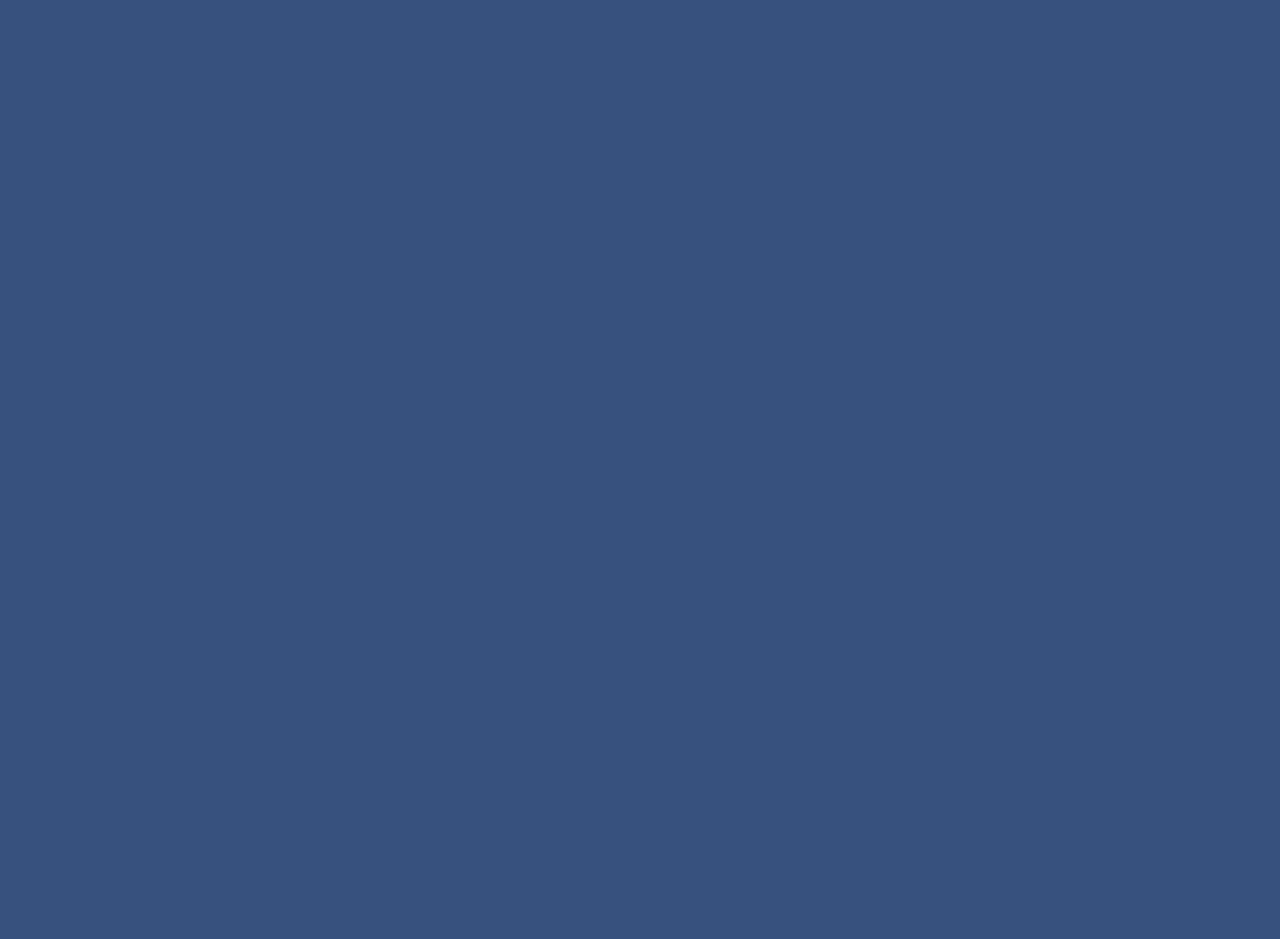
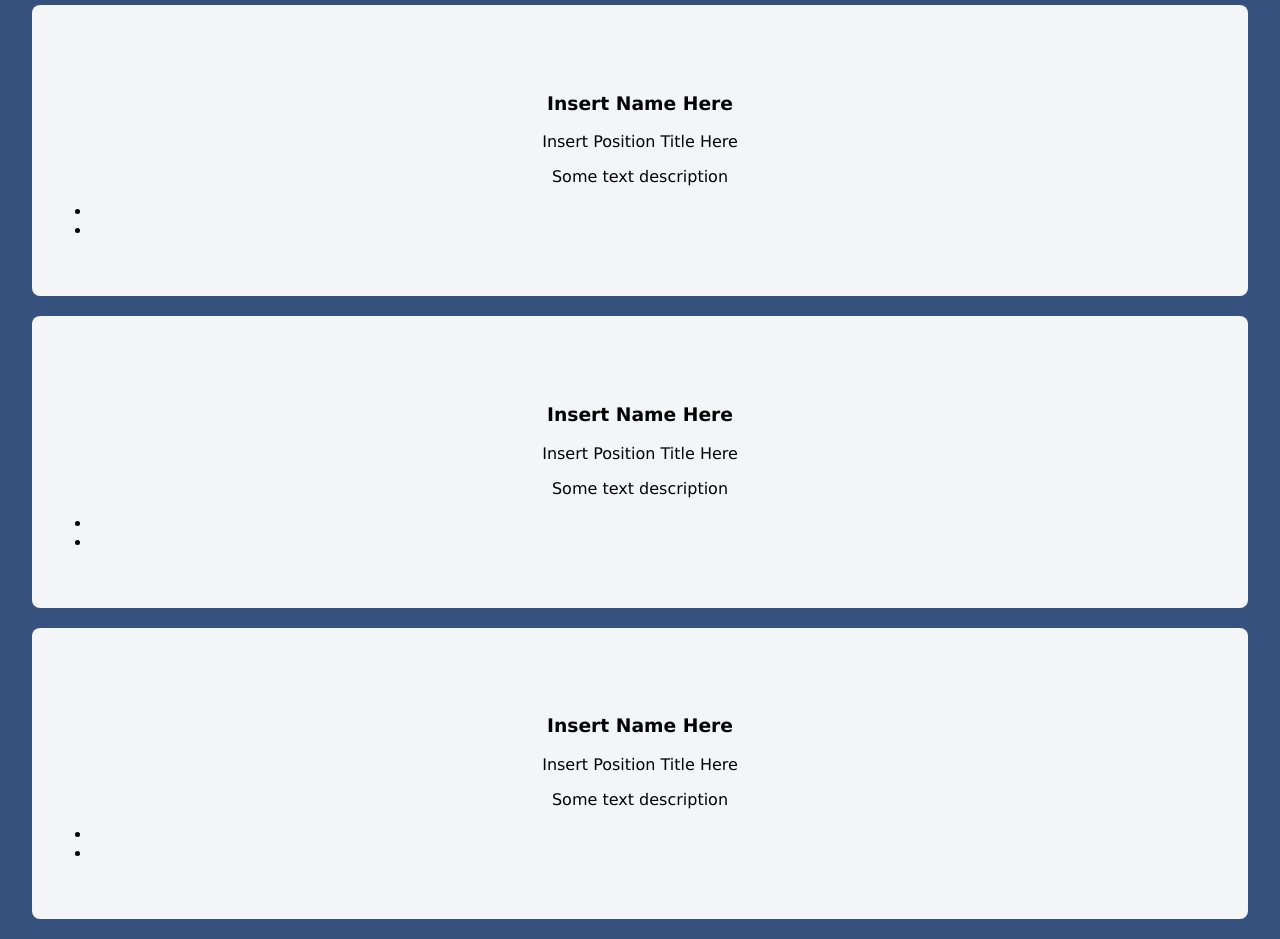
Before and after one commit to Queen-s-Data-Analytics-Association/QDAA-Website, a React (Create React App) app: page /team in a window 1280 px wide. Shown: the part 160-1099 px from the top of the page. Before the commit the page ends 800 px from the top, so only its background shows below. Built offline with nearby package versions, Linux system fonts and the light colour scheme.

Commit message:
design implement for team

```diff
--- /dev/null
+++ b/src/components/Services.jsx
@@ -0,0 +1,79 @@
+import React from "react";
+
+function Services () {
+    let message = "text"
+    return (
+        <section className="section-white">
+            <div className="container">
+                <div className="row">
+                    <div className="col-md-12 text-center">
+                        <h2 className="section-title">
+                            QDAA Exec Team
+                        </h2>
+                        <p className="section-subtitle">{message}</p>
+                    </div>
+                    <div className="col-sm-6 col-md-4">
+                        <div className="team-item">
+                            <img></img>
+                            <h3>Insert Name Here</h3>
+                            <div className="team-info">
+                                <p>Insert Position Title Here</p>
+                                <p>Some text description</p>
+
+                                <ul className="team-icon">
+                                    <li><a href="#" className="instagram">
+                                        <i className="fa fa-instagram"></i>
+                                    </a></li>
+                                    <li><a href="#" className="linkedin">
+                                        <i className="fa fa-linkedin"></i>
+                                    </a></li>
+                                </ul>
+                            </div>
+                        </div>
+                    </div>
+                    <div className="col-sm-6 col-md-4">
+                        <div className="team-item">
+                            <img></img>
+                            <h3>Insert Name Here</h3>
+                            <div className="team-info">
+                                <p>Insert Position Title Here</p>
+                                <p>Some text description</p>
+
+                                <ul className="team-icon">
+                                    <li><a href="#" className="instagram">
+                                        <i className="fa fa-instagram"></i>
+                                    </a></li>
+                                    <li><a href="#" className="linkedin">
+                                        <i className="fa fa-linkedin"></i>
+                                    </a></li>
+                                </ul>
+                            </div>
+                        </div>
+                    </div>
+                    <div className="col-sm-6 col-md-4">
+                        <div className="team-item">
+                            <img></img>
+                            <h3>Insert Name Here</h3>
+                            <div className="team-info">
+                                <p>Insert Position Title Here</p>
+                                <p>Some text description</p>
+
+                                <ul className="team-icon">
+                                    <li><a href="#" className="instagram">
+                                        <i className="fa fa-instagram"></i>
+                                    </a></li>
+                                    <li><a href="#" className="linkedin">
+                                        <i className="fa fa-linkedin"></i>
+                                    </a></li>
+                                </ul>
+                            </div>
+                        </div>
+                    </div>
+                </div>
+
+            </div>
+        </section>
+    )
+}
+
+export default Services
--- a/src/pages/Team.js
+++ b/src/pages/Team.js
@@ -1,7 +1,9 @@
+import Services from "../components/Services"
+
 export default function Team() {
     return (
-        <>
-
-        </>
+        <div>
+            <Services />
+        </div>
     )
 }
--- a/src/styles.css
+++ b/src/styles.css
@@ -59,3 +59,16 @@ body {
     justify-content: center;
     color: white;
 }
+
+.team-item {
+    background: #f4f5f6;
+    text-align: center;
+    margin: 20px 0;
+    padding: 50px 20px 40px 20px;
+    border-radius: 8px 8px;
+    -webkit-transition: all 0.25s ease-in-out;
+    -moz-transition: all 0.25s ease-in-out;
+    -ms-transition: all 0.25s ease-in-out;
+    -o-transition: all 0.25s ease-in-out;
+    transition: all 0.25s ease-in-out;
+}
```
